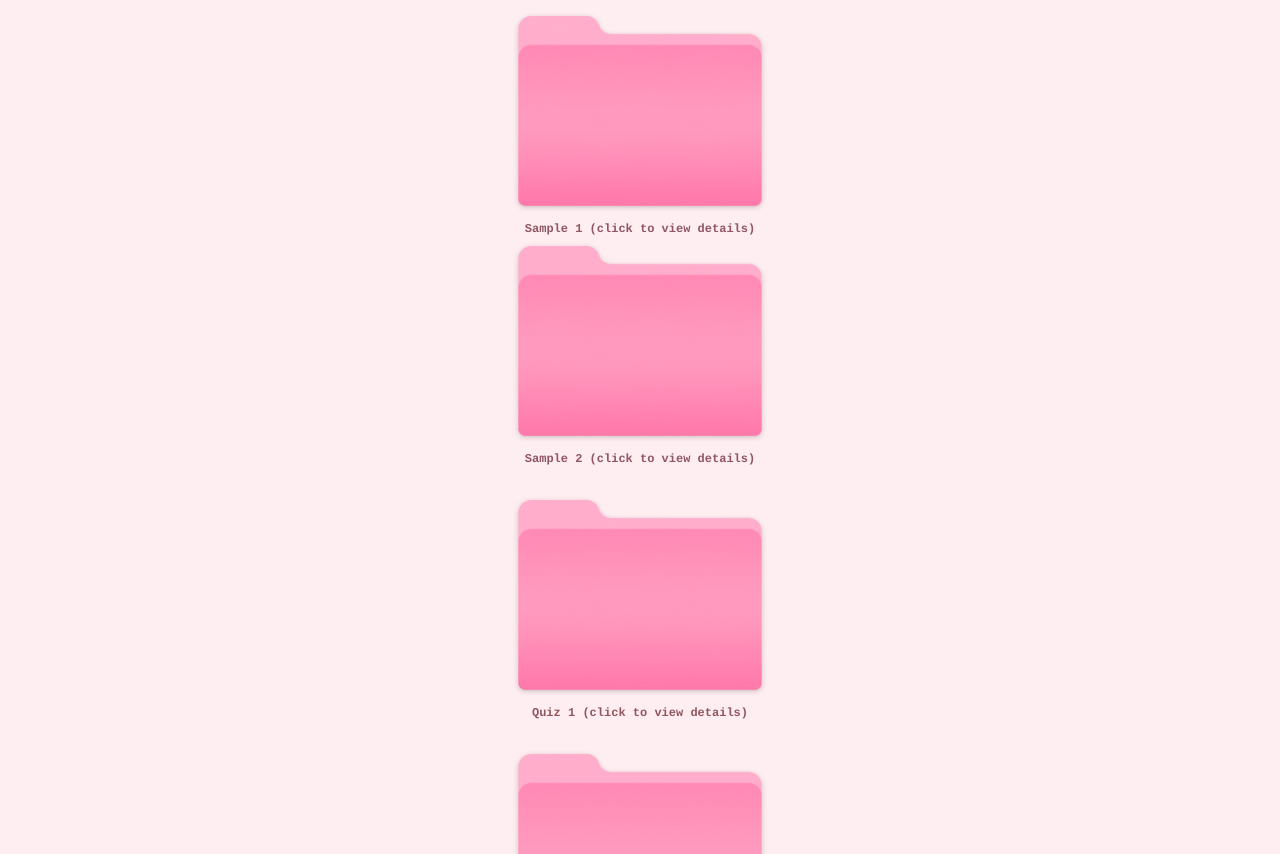
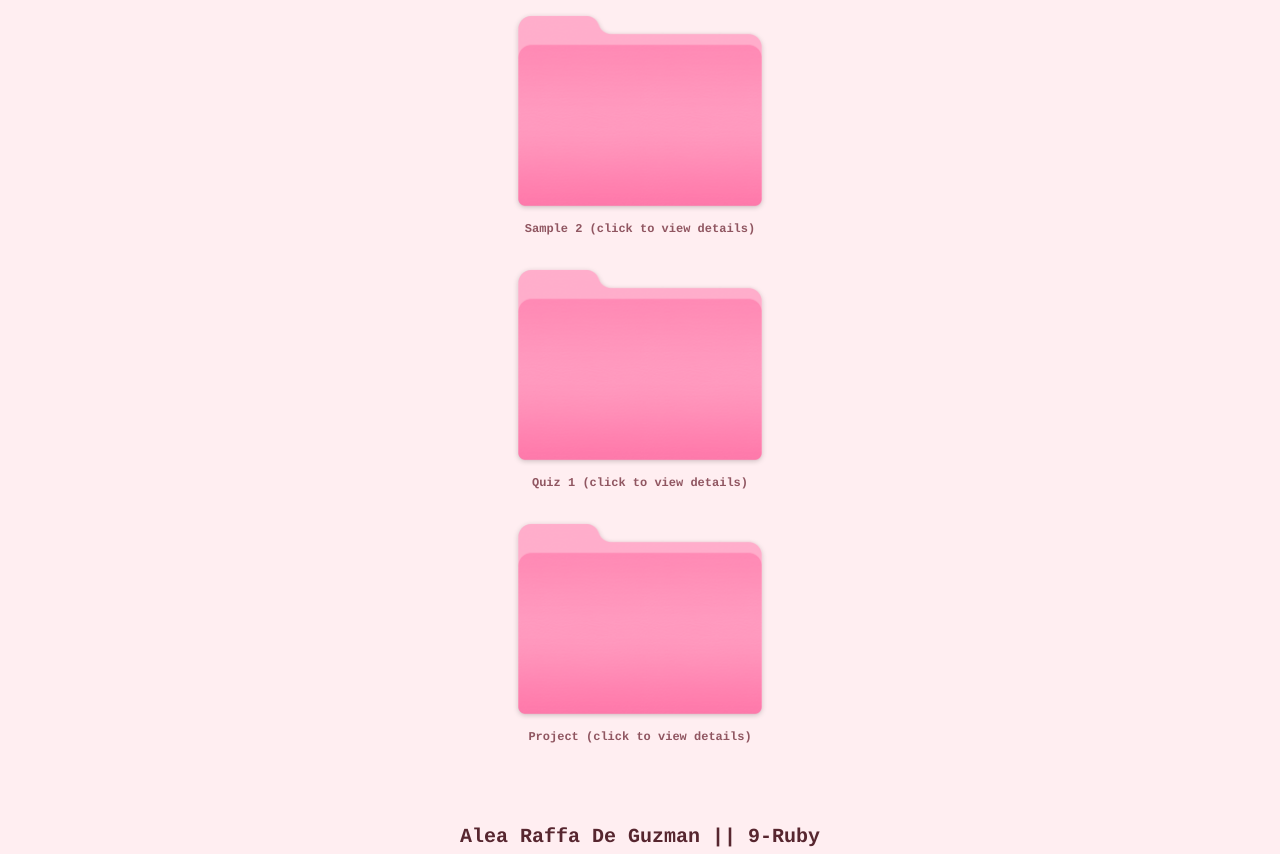
Before and after one commit to DeGuzmanAleaRaffaV-LP9R/-1-LP_ICT9_Qtr4_Project_DeGuzman, a plain HTML site: page 4quarter.html in a window 1280 px wide. Shown: the part 246-1100 px from the top of the page. Drawn offline with nearby package versions, Linux system fonts and the light colour scheme.

Commit message:
Update 4quarter.html

```diff
--- a/4quarter.html
+++ b/4quarter.html
@@ -68,15 +68,13 @@
 	<br>
 <h1>Fourth Quarter</h1>
 <br>
-<a href="Sample1.html"><img src="folder.png" height="200px">
-<p>Sample 1 (click to view details)</a></p>
 <a href="LP_ICT9_Qtr4_Sample2_DeGuzman.html"><img src="folder.png" height="200px">
 <p>Sample 2 (click to view details)</a></p>
 <br>
 <a href="LP_ICT9_Qtr4_Quiz1_DeGuzman.html"><img src="folder.png" height="200px">
 <p>Quiz 1 (click to view details)</a></p>
 <br>
-<a href="LP_ICT9_Qtr4_Project_DeGuzman.html"><img src="folder.png" height="200px">
+<a href="index.html"><img src="folder.png" height="200px">
 <p>Project (click to view details)</a></p>
 <br>
 <br>
```
